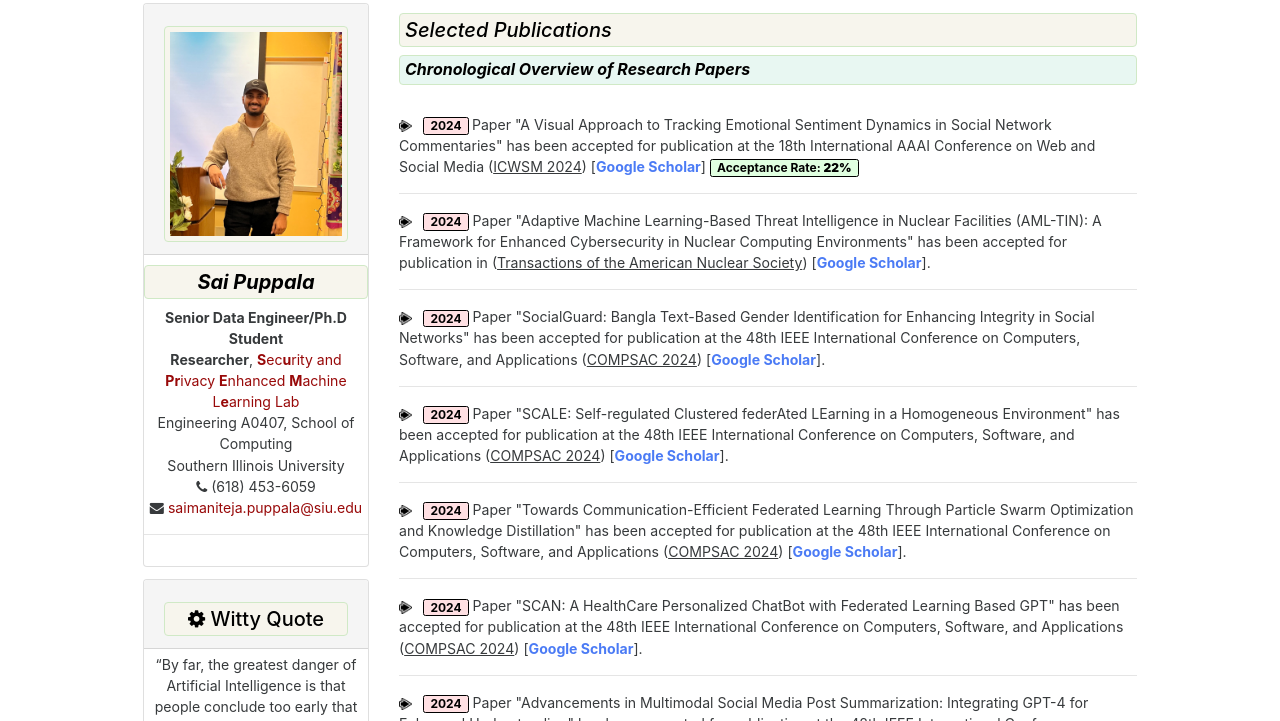
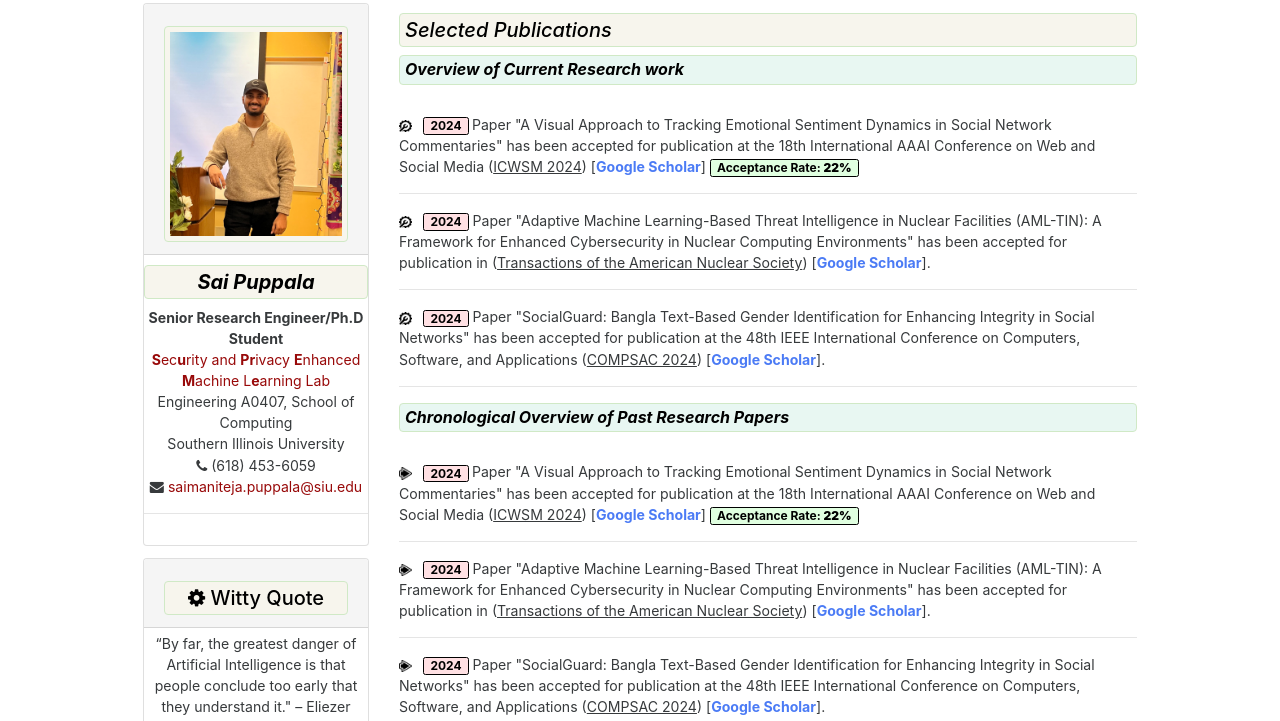
Before and after one commit to psmteja/saipuppala, a plain HTML site: page publication.html in a window 1280 px wide. Shown: the part 79-800 px from the top of the page. Drawn offline with nearby package versions, Linux system fonts and the light colour scheme; files that its build step writes are made by us from their sources; a script that the page names is missing.

Commit message:
Add files via upload

```diff
--- a/publication.html
+++ b/publication.html
@@ -244,8 +244,8 @@
 				</div>
 				<h5 style="text-align: center;"><strong><i>Sai Puppala</i></strong></h5>
 				<div class="card-text">
-					<b>Senior Data Engineer/Ph.D Student</b>
-					<br><b>Researcher</b>, <a href="https://www2.cs.siu.edu/~stalukder/supremelab/index.html"><b>S</b>ec<b>u</b>rity and <b>Pr</b>ivacy <b>E</b>nhanced <b>M</b>achine L<b>e</b>arning Lab</a>
+					<b>Senior Research Engineer/Ph.D Student</b>
+					<br><a href="https://www2.cs.siu.edu/~stalukder/supremelab/index.html"><b>S</b>ec<b>u</b>rity and <b>Pr</b>ivacy <b>E</b>nhanced <b>M</b>achine L<b>e</b>arning Lab</a>
                      <br>Engineering A0407, School of Computing
                      <br>Southern Illinois University
                      <br><i class="fa fa-phone" aria-hidden="true"></i> (618) 453-6059
@@ -284,12 +284,43 @@
 
                                     <h5 class="title"><i>Selected Publications</i></h5>
 
+                                 <div id="jpaper">
+                                            <div class="contentText">
+				  								<h6><strong><i>Overview of Current Research work</i></strong></h6>
+											</div>
+				<br/>
+<ul>
+    <li>
+    <img src="./images/current.png" width="1.7%" height="2%"> &nbsp;
+     <b><span class="badge badge1-primary">2024</span> </b> Paper "A Visual Approach to Tracking Emotional Sentiment Dynamics in Social Network Commentaries" has been accepted for publication at the 18th International AAAI Conference on Web and Social Media (<u>ICWSM 2024</u>)
+    [<a href="https://scholar.google.com/scholar?q=A%20Visual%20Approach%20to%20Tracking%20Emotional%20Sentiment%20Dynamics%20in%20Social%20Network%20Commentaries" target="_blank" style="color: #4b7bf5;"><b>Google Scholar</b></a>]
+    <span class="badge badge-primary">Acceptance Rate: <b>22%</b></span>
+</li>
+
+    <hr>
+    <li>
+        <img src="./images/current.png" width="1.7%" height="2%">  &nbsp;
+         <b><span class="badge badge1-primary">2024</span></b> Paper "Adaptive Machine Learning-Based Threat Intelligence in Nuclear Facilities (AML-TIN): A Framework for Enhanced Cybersecurity in Nuclear Computing Environments" has been accepted for publication in  (<u>Transactions of the American Nuclear Society</u>) [<a href="https://scholar.google.com/scholar?q=Adaptive%20Machine%20Learning-Based%20Threat%20Intelligence%20in%20Nuclear%20Facilities%20(AML-TIN)%3A%20A%20Framework%20for%20Enhanced%20Cybersecurity%20in%20Nuclear%20Computing%20Environments" target="_blank"  style="color: #4b7bf5;"><b>Google Scholar</b></a>].
+    </li>
+    <hr>
+    <li>
+        <img src="./images/current.png" width="1.7%" height="2%">  &nbsp;
+         <b><span class="badge badge1-primary">2024</span></b> Paper "SocialGuard: Bangla Text-Based Gender Identification for Enhancing Integrity in Social Networks" has been accepted for publication at the 48th IEEE International Conference on Computers, Software, and Applications (<u>COMPSAC 2024</u>)  [<a href="https://scholar.google.com/scholar?q=SocialGuard%3A%20Bangla%20Text-Based%20Gender%20Identification%20for%20Enhancing%20Integrity%20in%20Social%20Networks" target="_blank" style="color: #4b7bf5;"><b>Google Scholar</b></a>].
+    </li>
+    <hr>
+
+</ul>
+
+
+</div>
+
+
 
 
 
                                         <div id="jpaper">
                                             <div class="contentText">
-				  								<h6><strong><i>Chronological Overview of Research Papers</i></strong></h6>
+				  								<h6><strong><i>Chronological Overview of Past Research Papers</i></strong></h6>
 											</div>
 				<br/>
 <ul>
```
Also changed, not shown: recognitions.html (+2 -2 lines), service.html (+32 -3 lines), images/current.png (added).
